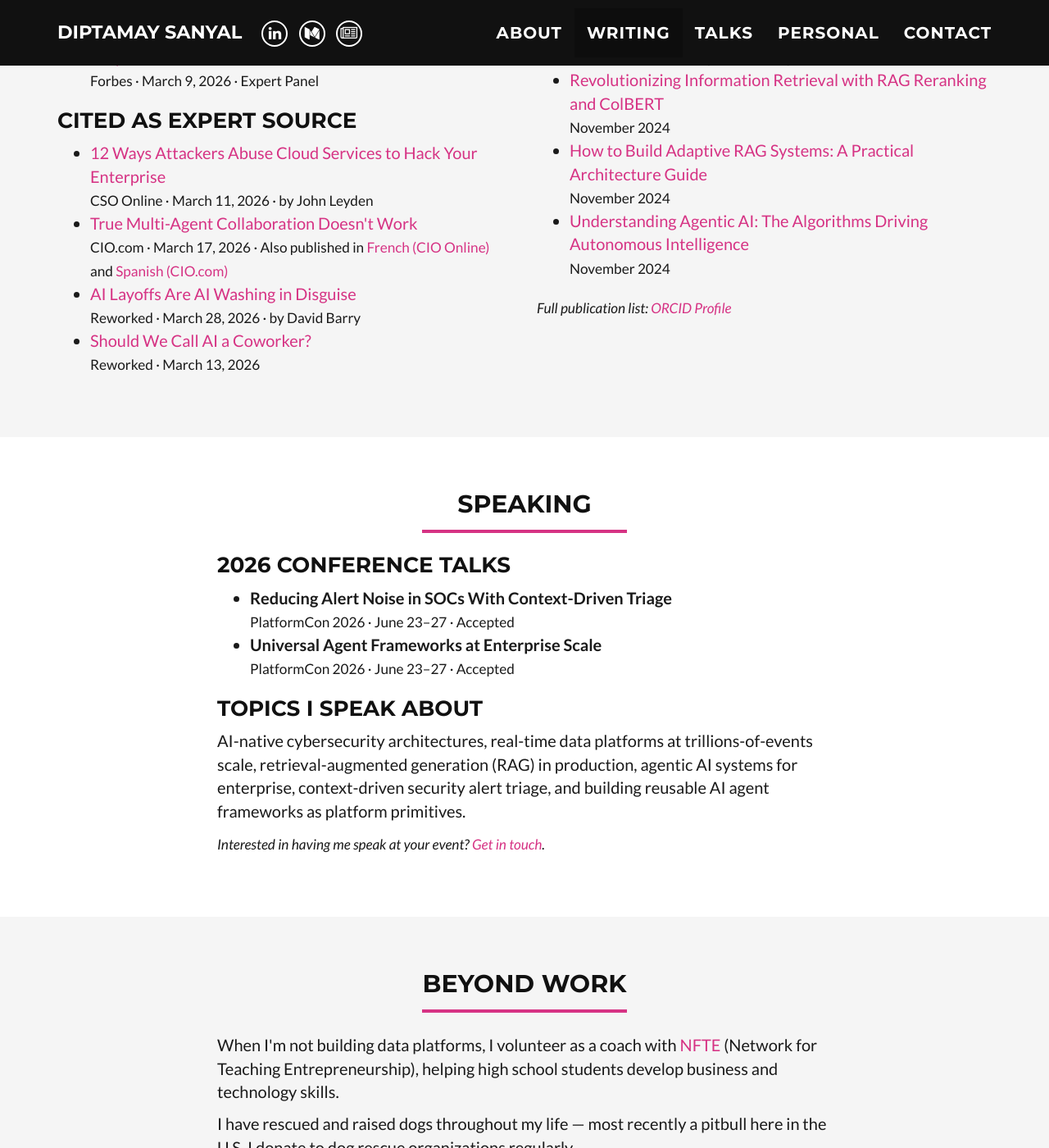
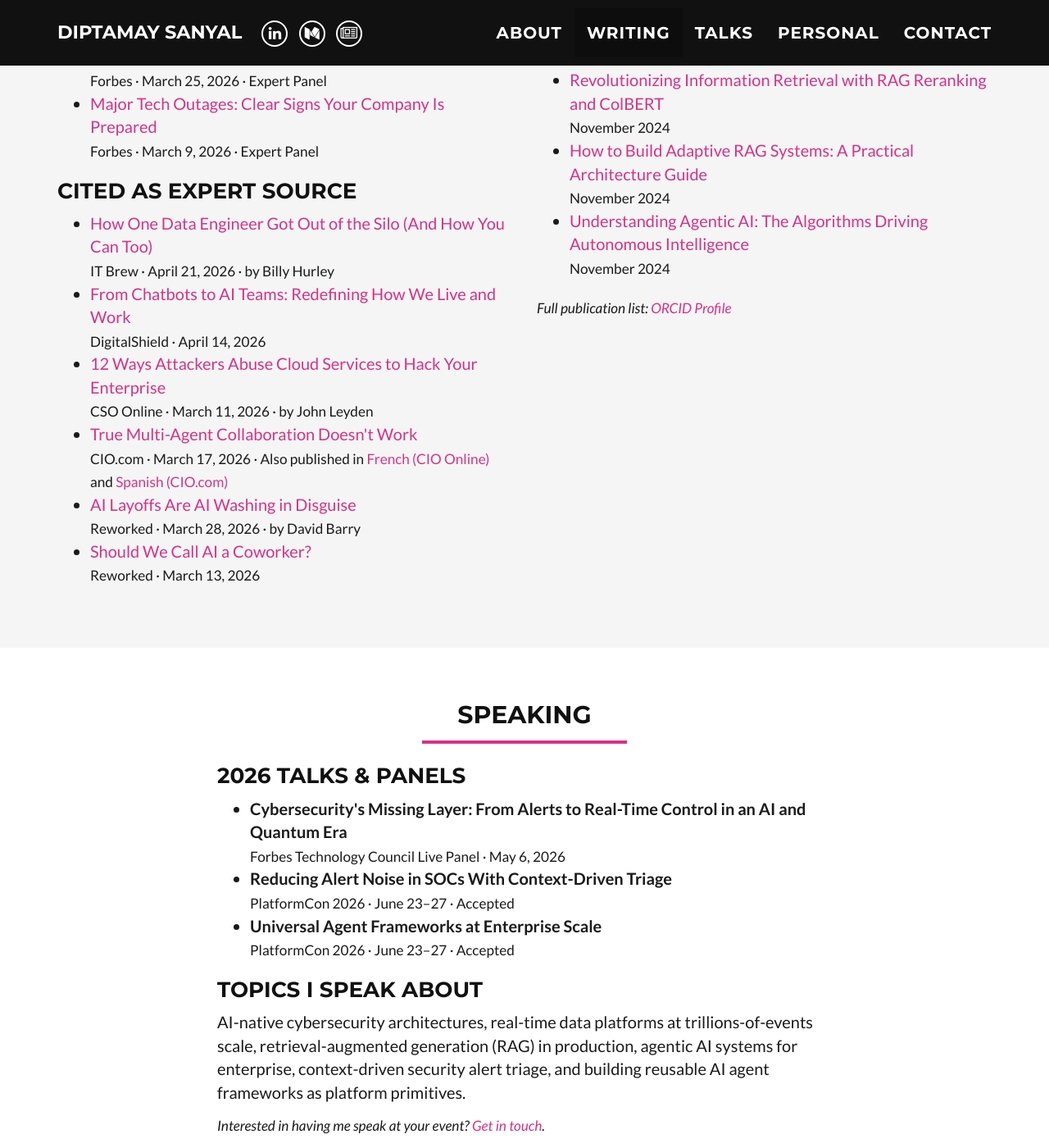
Before and after one commit to diptamay/diptamay.github.io, a Jekyll site: the page built from index.html, in a window 1280 px wide and 1400 px high, scrolled down 1818 px. Shown: the whole window at 82% size. Built offline with Jekyll 4.4.1, drawn with Linux system fonts in a browser that asks for light colours; some of the changed text lies outside the part shown.

Commit message:
Updated site

```diff
--- a/_includes/about_me.html
+++ b/_includes/about_me.html
@@ -21,8 +21,10 @@
           I am a selected member of the <a href="https://councils.forbes.com/profile/Diptamay-Sanyal-Principal-Engineer-Crowdstrike/e1fca19c-78c5-4b84-ac5a-e4a500ee06e2" target="_blank">Forbes Technology Council</a> and a senior member of the <a href="https://www.ieee.org/" target="_blank">IEEE</a>.
         </p>
         <p>
+          <a href="https://www.linkedin.com/in/diptamay" target="_blank">LinkedIn</a> &middot;
+          <a href="https://medium.com/@diptamay" target="_blank">Medium</a> &middot;
           <a href="https://orcid.org/0009-0000-8209-2495" target="_blank">ORCID</a> &middot;
-          <a href="https://github.com/diptamay" target="_blank">Github</a>
+          <a href="https://councils.forbes.com/profile/Diptamay-Sanyal-Principal-Engineer-Crowdstrike/e1fca19c-78c5-4b84-ac5a-e4a500ee06e2" target="_blank">Forbes Profile</a>
         </p>
       </div>
       <div class="col-sm-6">
--- a/_includes/publications.html
+++ b/_includes/publications.html
@@ -15,6 +15,10 @@
             <small>Forbes &middot; March 23, 2026 &middot; Bylined Article</small>
           </li>
           <li>
+            <a href="https://www.forbes.com/councils/forbestechcouncil/2026/04/22/how-to-build-security-into-devsecops-without-delaying-compliance/" target="_blank">How To Build Security Into DevSecOps Without Delaying Compliance</a><br/>
+            <small>Forbes &middot; April 22, 2026 &middot; Expert Panel</small>
+          </li>
+          <li>
             <a href="https://www.forbes.com/councils/forbestechcouncil/2026/03/25/how-to-best-leverage-human-judgment-in-ai-dominated-data-work/" target="_blank">How To Best Leverage Human Judgment In AI-Dominated Data Work</a><br/>
             <small>Forbes &middot; March 25, 2026 &middot; Expert Panel</small>
           </li>
@@ -26,6 +30,14 @@
 
         <h3>Cited as Expert Source</h3>
         <ul>
+          <li>
+            <a href="https://www.itbrew.com/stories/2026/04/21/how-one-data-engineer-got-out-of-the-silo-and-how-you-can-too" target="_blank">How One Data Engineer Got Out of the Silo (And How You Can Too)</a><br/>
+            <small>IT Brew &middot; April 21, 2026 &middot; by Billy Hurley</small>
+          </li>
+          <li>
+            <a href="https://www.escudodigital.com/en/technology/artificial-intelligence/chatbots-ai-teams-redefining-how-we-live-work.html" target="_blank">From Chatbots to AI Teams: Redefining How We Live and Work</a><br/>
+            <small>DigitalShield &middot; April 14, 2026</small>
+          </li>
           <li>
             <a href="https://www.csoonline.com/article/4142001/12-ways-attackers-abuse-cloud-services-to-hack-your-enterprise.html" target="_blank">12 Ways Attackers Abuse Cloud Services to Hack Your Enterprise</a><br/>
             <small>CSO Online &middot; March 11, 2026 &middot; by John Leyden</small>
--- a/_includes/speaking.html
+++ b/_includes/speaking.html
@@ -8,8 +8,12 @@
     </div>
     <div class="row">
       <div class="col-sm-8 col-sm-offset-2">
-        <h3 style="margin-top:0;">2026 Conference Talks</h3>
+        <h3 style="margin-top:0;">2026 Talks &amp; Panels</h3>
         <ul>
+          <li>
+            <b>Cybersecurity's Missing Layer: From Alerts to Real-Time Control in an AI and Quantum Era</b><br/>
+            <small>Forbes Technology Council Live Panel &middot; May 6, 2026</small>
+          </li>
           <li>
             <b>Reducing Alert Noise in SOCs With Context-Driven Triage</b><br/>
             <small>PlatformCon 2026 &middot; June 23&ndash;27 &middot; Accepted</small>
```
